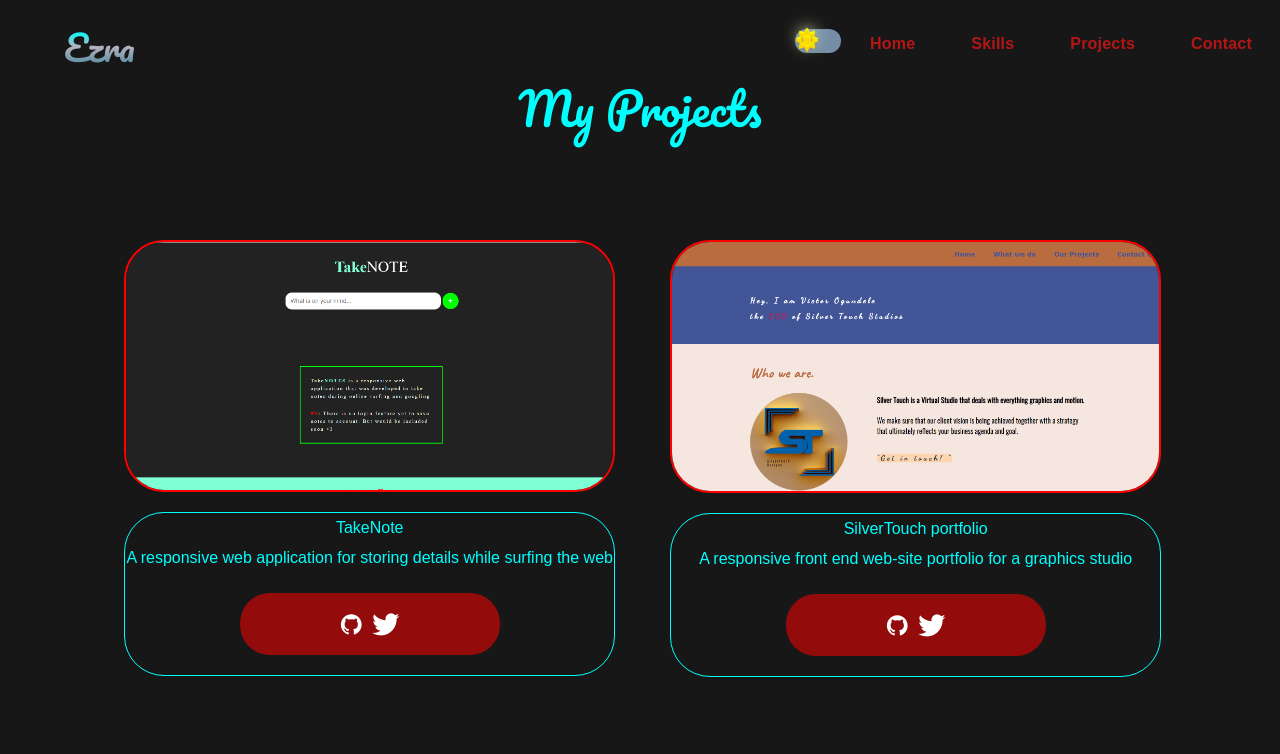
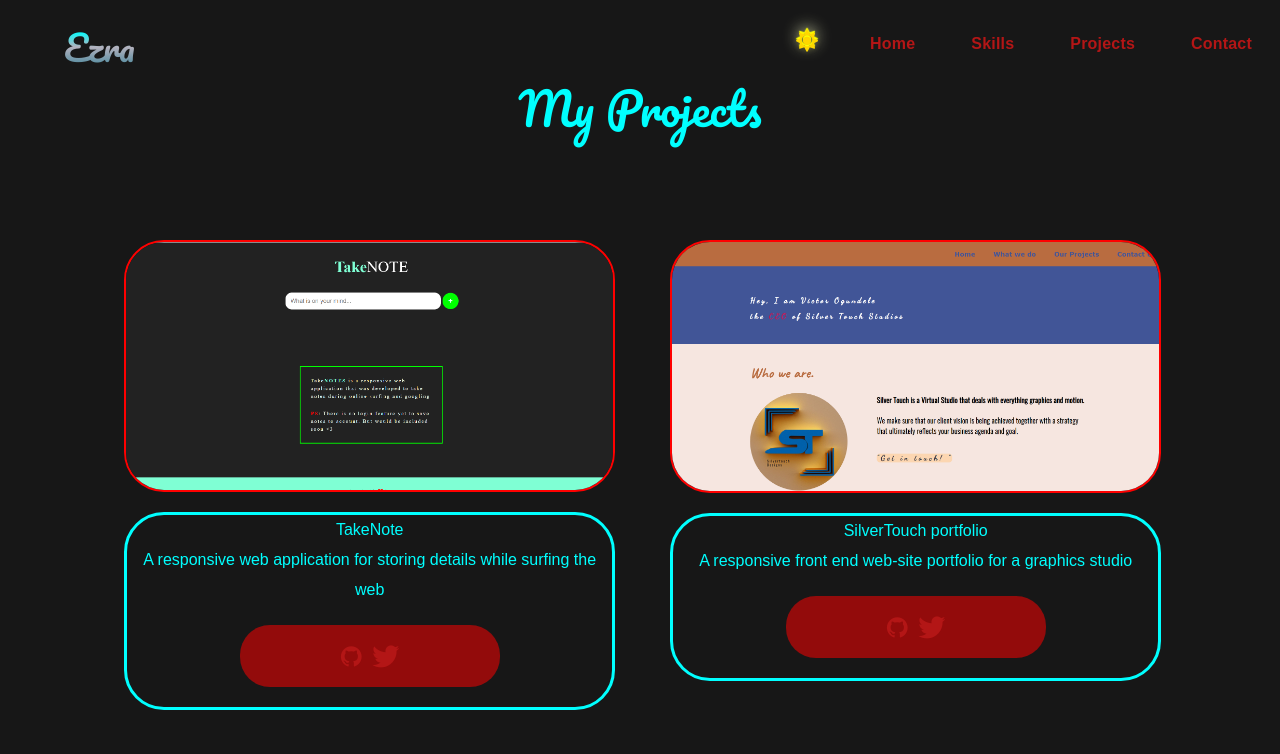
Before and after one commit to eyzra/Portfolio, a plain HTML site: page projects.html in a window 1280 px wide. Shown: the top 754 px of the page. Drawn offline with nearby package versions, Linux system fonts and the light colour scheme; a web font is replaced by a local one.

Commit message:
Revert "Changed the color of the nav background in smaller screen to a lighter blue"
-Did not state that a background color and border radius was added to
the light and dark mode icon.

-Also reduced the border width of the project details in the projects
page
This reverts commit 65ffd0cce4fdbd041f7bd3dcaee94467c39e7042.

```diff
--- a/css/style.css
+++ b/css/style.css
@@ -538,7 +538,7 @@ nav label {
   }
 
   nav input:checked ~ ul {
-    background-color: rgba(111, 133, 255, 0.37);
+    background-color: rgba(0, 38, 255, 0.37);
     height: 100%;
     padding: 80px 0 10px;
 }
@@ -943,7 +943,7 @@ nav ul li:first-child::after{
     flex-direction: column;
     justify-content: space-evenly;
     text-align: center;
-    border: 1px solid cyan;
+    border: 3px solid cyan;
     border-radius: 4rem;
     max-width: 80.5rem;
     width: 90%;
@@ -963,10 +963,6 @@ nav ul li:first-child::after{
     margin: 2rem auto;
 }
 
-.project-links i{
-    text-decoration: none;
-    color: white;
-}
 /*===========CONTACT SECTION==============*/
 
 .form-container{
@@ -989,7 +985,7 @@ nav ul li:first-child::after{
 
 /*-------ANIMATION FOR THE ROCKET EFFECT----------*/
 
-/* .rocket{
+.rocket{
     position: relative;
     animation-name: move;
     animation-duration: .2s;
@@ -1022,7 +1018,7 @@ nav ul li:first-child::after{
     100%{
         right: 10px;
     }
-} */
+}
 
 @media (max-width:56em){
     .social-links{
@@ -1127,8 +1123,3 @@ input:focus, textarea:hover{
         flex-direction: column;
     }
 }
-
-nav ul li:first-child{
-    background-color: #758da7;
-    border-radius: 2rem;
-}
```
